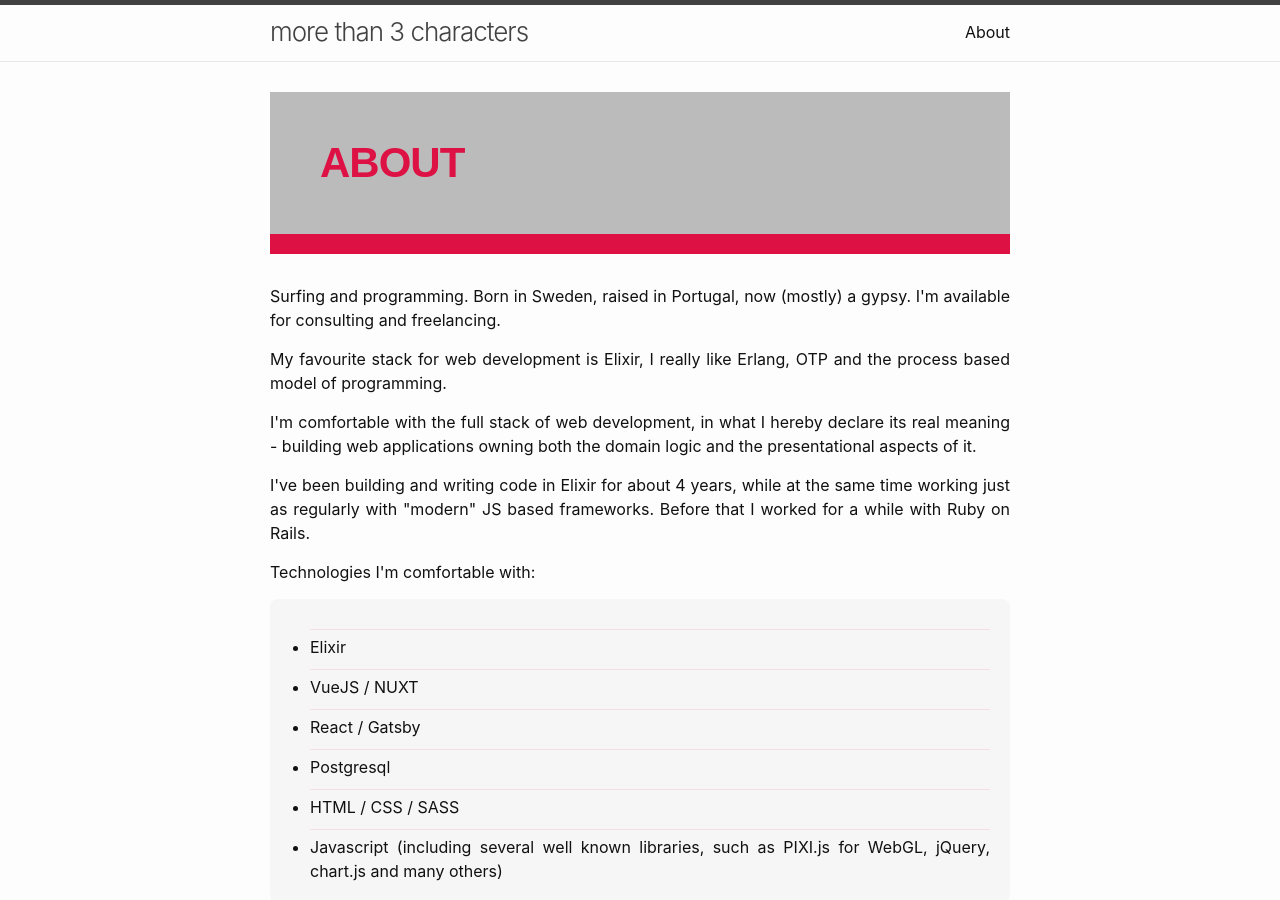
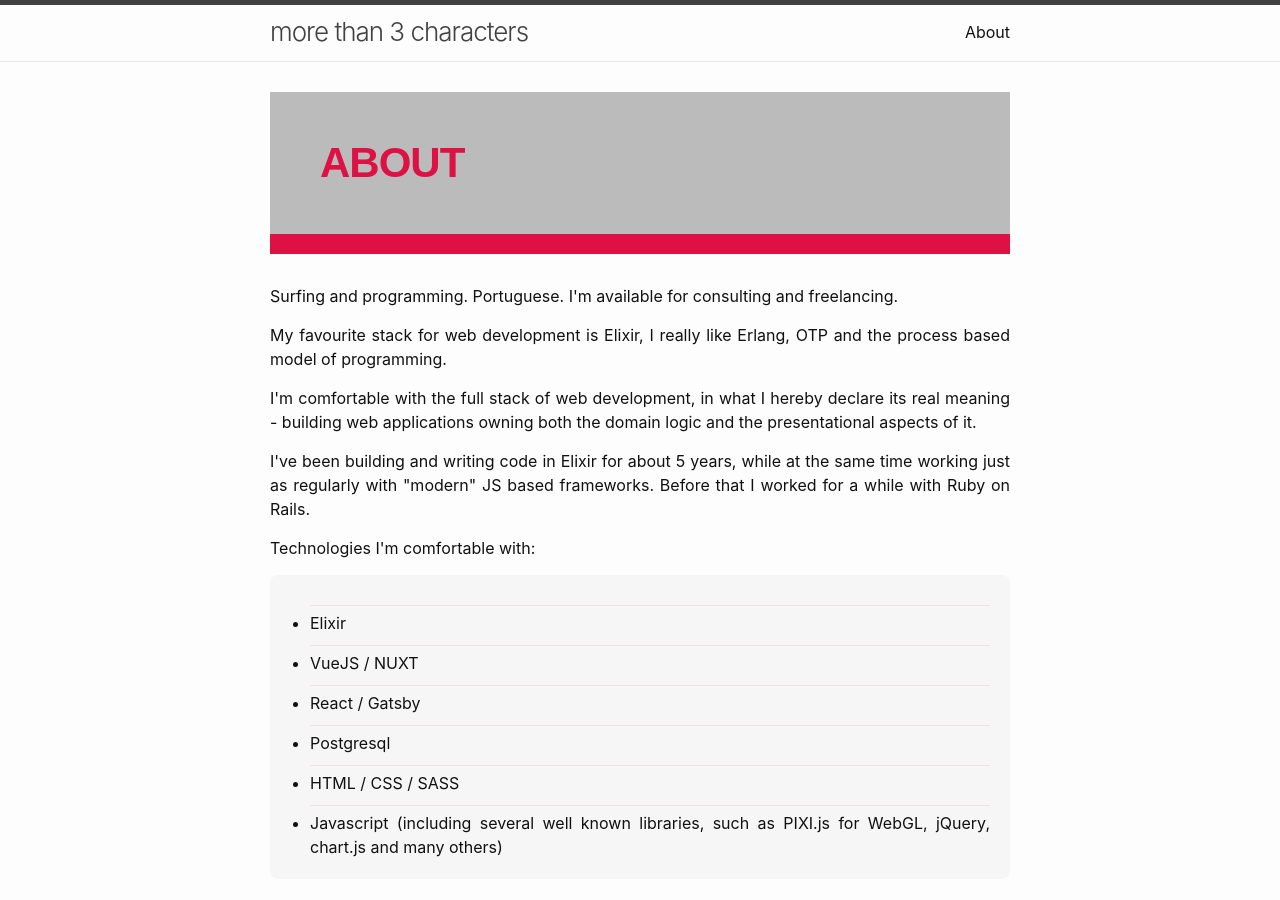
Before and after one commit to mnussbaumer/mnussbaumer.github.io, a Jekyll site: the page built from about.md, in a window 1280 px wide and 900 px high. Built offline with Jekyll 4.4.1, drawn with Linux system fonts in a browser that asks for light colours.

Commit message:
about page

```diff
--- a/about.md
+++ b/about.md
@@ -4,13 +4,13 @@ title: About
 permalink: /about/
 ---
 
-Surfing and programming. Born in Sweden, raised in Portugal, now (mostly) a gypsy. I'm available for consulting and freelancing.
+Surfing and programming. Portuguese. I'm available for consulting and freelancing.
 
 My favourite stack for web development is Elixir, I really like Erlang, OTP and the process based model of programming.
 
 I'm comfortable with the full stack of web development, in what I hereby declare its real meaning - building web applications owning both the domain logic and the presentational aspects of it.
 
-I've been building and writing code in Elixir for about 4 years, while at the same time working just as regularly with "modern" JS based frameworks. Before that I worked for a while with Ruby on Rails.
+I've been building and writing code in Elixir for about 5 years, while at the same time working just as regularly with "modern" JS based frameworks. Before that I worked for a while with Ruby on Rails.
 
 Technologies I'm comfortable with:
 
```
